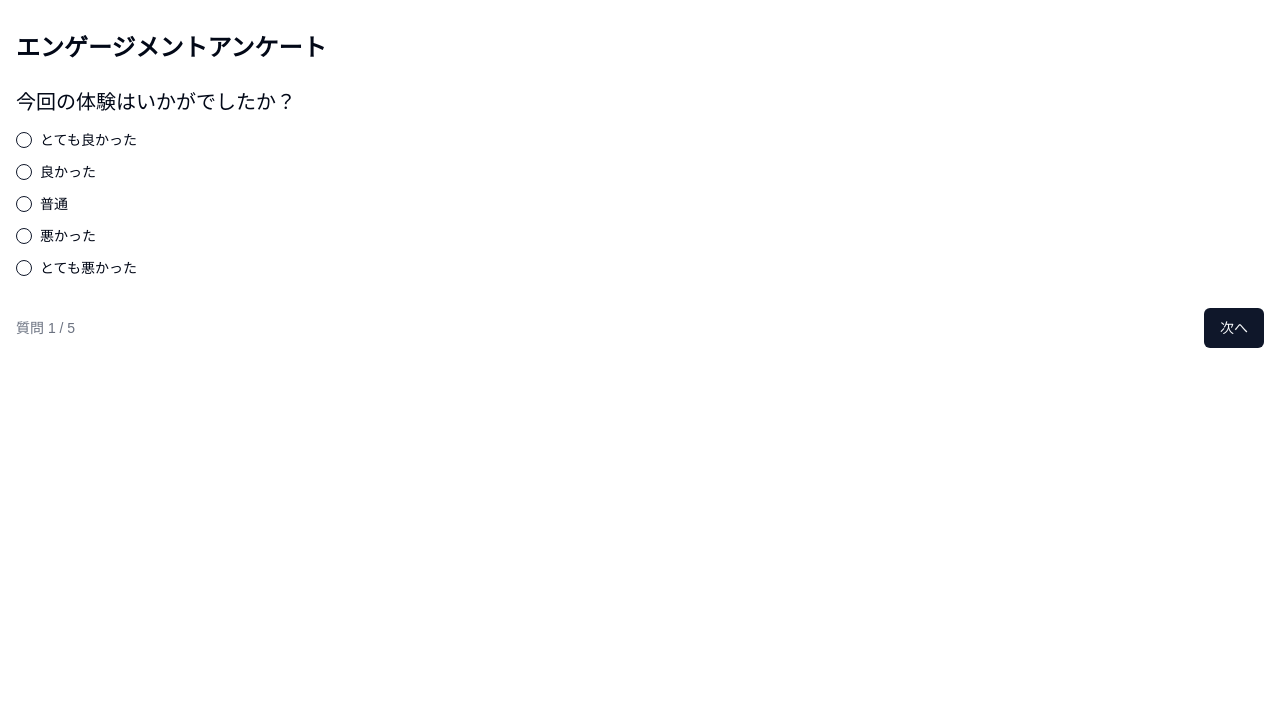
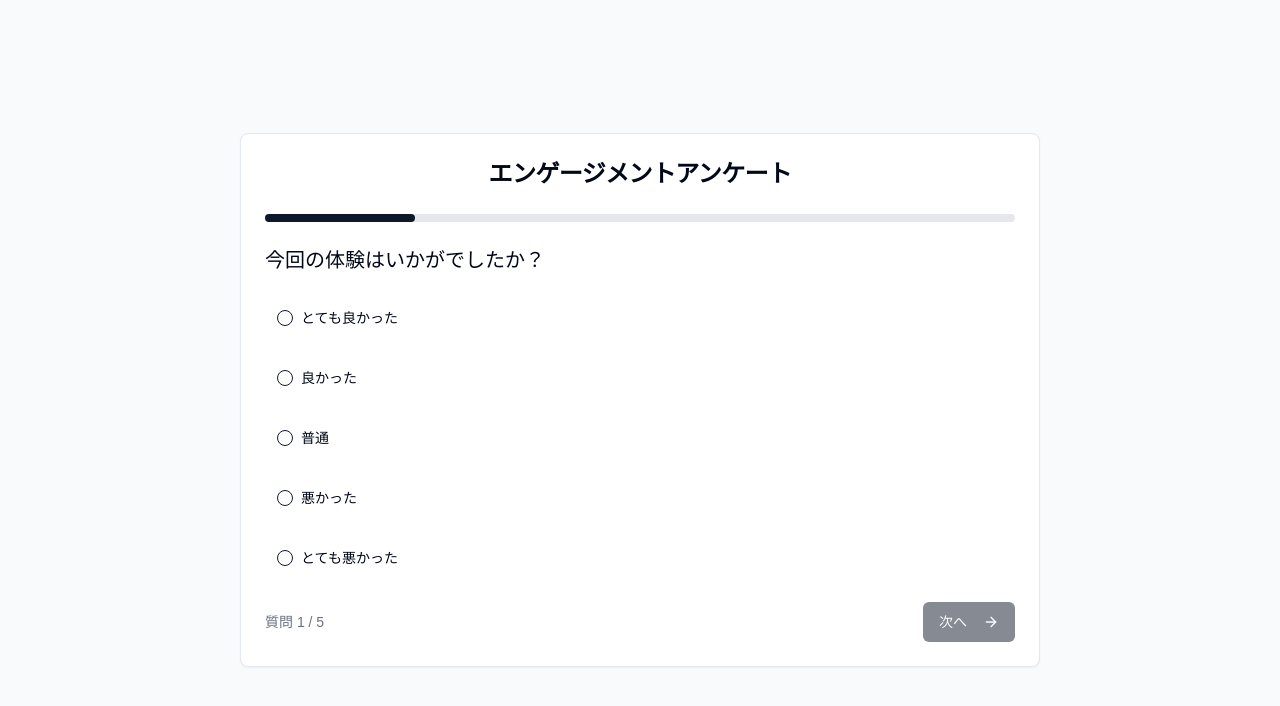
Before and after one commit to satorusekiguchi/meo, a Next.js app: page / in a window 1280 px wide. Shown: the top 706 px of the page. Built offline with nearby package versions, Linux system fonts and the light colour scheme.

Commit message:
UI/UXの改善とレスポンシブデザインの実装

```diff
--- a/src/app/api/submit/route.ts
+++ b/src/app/api/submit/route.ts
@@ -22,20 +22,23 @@ OPENAI_API_KEY: process.env.OPENAI_API_KEY || '',
 
 Object.entries(variables).forEach(([key, value]) => {
 if (!value) {
+console.error(`環境変数 ${key} が設定されていません。`);
 throw new Error(`環境変数 ${key} が設定されていません。`);
 }
+console.log(`${key} is present with length: ${value.length}`);
 });
 
 return variables;
 }
 
-const env = validateEnvironmentVariables();
-
+let env: EnvironmentVariables;
+try {
+env = validateEnvironmentVariables();
 console.log('環境変数の検証が完了しました。');
-console.log('GOOGLE_SERVICE_ACCOUNT_EMAIL:', env.GOOGLE_SERVICE_ACCOUNT_EMAIL);
-console.log('GOOGLE_SHEET_ID:', env.GOOGLE_SHEET_ID);
-console.log('OPENAI_API_KEY:', env.OPENAI_API_KEY ? '設定済み' : '未設定');
-console.log('GOOGLE_PRIVATE_KEY の長さ:', env.GOOGLE_PRIVATE_KEY.length);
+} catch (error) {
+console.error('環境変数の検証に失敗しました:', error);
+throw error;
+}
 
 const openai = new OpenAI({
 apiKey: env.OPENAI_API_KEY,
--- a/src/app/page.tsx
+++ b/src/app/page.tsx
@@ -1,10 +1,12 @@
 'use client'
 
-import { useState } from 'react'
+import { useState, useEffect } from 'react'
 import { Button } from '@/components/ui/button'
 import { RadioGroup, RadioGroupItem } from '@/components/ui/radio-group'
 import { Label } from '@/components/ui/label'
+import { Card, CardContent, CardFooter, CardHeader, CardTitle } from '@/components/ui/card'
 import SurveyResult from '@/components/SurveyResult'
+import { ArrowRight, Send } from 'lucide-react'
 
 const questions = [
 {
@@ -42,10 +44,21 @@ export default function Home() {
 const [isCompleted, setIsCompleted] = useState(false)
 const [generatedReview, setGeneratedReview] = useState('')
 
+useEffect(() => {
+const handleKeyDown = (event: KeyboardEvent) => {
+if (event.key === 'Enter' && answers[currentQuestion] !== '') {
+handleNext()
+}
+}
+window.addEventListener('keydown', handleKeyDown)
+return () => window.removeEventListener('keydown', handleKeyDown)
+}, [currentQuestion, answers])
+
 const handleAnswer = (answer: string) => {
 const newAnswers = [...answers]
 newAnswers[currentQuestion] = answer
 setAnswers(newAnswers)
+setError(null)
 }
 
 const handleNext = () => {
@@ -92,44 +105,77 @@ export default function Home() {
 return <SurveyResult generatedReview={generatedReview} />
 }
 
-  if (error) {
+const currentQuestionData = questions[currentQuestion]
+
 return (
-      <div className="text-center mt-10">
+<div className="flex items-center justify-center min-h-screen bg-gray-50">
+<Card className="w-full max-w-[800px] mx-4 my-8">
+<CardHeader>
+<CardTitle className="text-2xl font-bold text-center">エンゲージメントアンケート</CardTitle>
+</CardHeader>
+<CardContent>
+{error ? (
+<div className="text-center my-8">
 <div className="text-red-500 mb-4">{error}</div>
 <Button onClick={() => setError(null)}>もう一度試す</Button>
 </div>
-    )
-  }
-
-  if (isSubmitting) {
-    return <div className="text-center mt-10">送信中...</div>
-  }
-
-  const currentQuestionData = questions[currentQuestion]
-
-  return (
-    <div className="container mx-auto px-4 py-8">
-      <h1 className="text-2xl font-bold mb-6">エンゲージメントアンケート</h1>
-      <div className="mb-6">
-        <h2 className="text-xl mb-4">{currentQuestionData.question}</h2>
-        <RadioGroup onValueChange={handleAnswer} value={answers[currentQuestion]}>
+) : isSubmitting ? (
+<div className="text-center my-8">
+<div className="animate-pulse text-lg">送信中...</div>
+</div>
+) : (
+<>
+<div className="mb-6 bg-gray-200 h-2 rounded-full">
+<div
+className="bg-primary h-2 rounded-full transition-all duration-300 ease-in-out"
+style={{width: `${((currentQuestion + 1) / questions.length) * 100}%`}}
+/>
+</div>
+<h2 className="text-xl mb-6">{currentQuestionData.question}</h2>
+<RadioGroup
+onValueChange={handleAnswer}
+value={answers[currentQuestion]}
+className="space-y-3"
+>
 {currentQuestionData.options.map((option, index) => (
-            <div key={index} className="flex items-center space-x-2 mb-2">
+<div
+key={index}
+className="flex items-center space-x-2 p-3 rounded-lg hover:bg-gray-100 transition-colors cursor-pointer"
+onClick={() => handleAnswer(option)}
+>
 <RadioGroupItem value={option} id={`option-${index}`} />
-              <Label htmlFor={`option-${index}`}>{option}</Label>
+<Label htmlFor={`option-${index}`} className="flex-grow cursor-pointer">
+{option}
+</Label>
 </div>
 ))}
 </RadioGroup>
-      </div>
-      {error && <div className="text-red-500 mb-4">{error}</div>}
-      <div className="flex justify-between items-center">
+</>
+)}
+</CardContent>
+<CardFooter className="flex justify-between items-center">
 <div className="text-sm text-gray-500">
 質問 {currentQuestion + 1} / {questions.length}
 </div>
-        <Button onClick={handleNext}>
-          {currentQuestion === questions.length - 1 ? '送信' : '次へ'}
+<Button
+onClick={handleNext}
+disabled={answers[currentQuestion] === '' || isSubmitting}
+className="transition-all duration-300 ease-in-out transform hover:scale-105"
+>
+{currentQuestion === questions.length - 1 ? (
+<>
+送信
+<Send className="ml-2 h-4 w-4" />
+</>
+) : (
+<>
+次へ
+<ArrowRight className="ml-2 h-4 w-4" />
+</>
+)}
 </Button>
-      </div>
+</CardFooter>
+</Card>
 </div>
 )
 }
--- a/src/components/SurveyResult.tsx
+++ b/src/components/SurveyResult.tsx
@@ -1,6 +1,10 @@
+'use client'
+
 import { useState } from 'react'
 import { Button } from '@/components/ui/button'
 import { Textarea } from "@/components/ui/textarea"
+import { Card, CardContent, CardFooter, CardHeader, CardTitle } from '@/components/ui/card'
+import { Check, Copy } from 'lucide-react'
 
 interface SurveyResultProps {
 generatedReview: string;
@@ -16,29 +20,46 @@ export default function SurveyResult({ generatedReview }: SurveyResultProps) {
 }
 
 return (
-    <div className="w-full max-w-3xl mx-auto bg-white shadow-md rounded-lg overflow-hidden">
-      <div className="p-6">
-        <h2 className="text-2xl font-bold mb-2">アンケートが完了しました</h2>
-        <p className="text-gray-600 mb-6">ご協力ありがとうございます。以下に生成された口コミを表示しています。</p>
+<div className="flex items-center justify-center min-h-screen bg-gray-50 px-4">
+<Card className="w-full max-w-[800px]">
+<CardHeader>
+<CardTitle className="text-2xl font-bold text-center">アンケートが完了しました</CardTitle>
+</CardHeader>
+<CardContent className="space-y-6">
+<p className="text-gray-600 text-center">
+ご協力ありがとうございます。以下に生成された口コミを表示しています。
+</p>
 <div className="space-y-4">
-          <div>
-            <h3 className="text-lg font-semibold mb-2">生成された口コミ：</h3>
+<h3 className="text-lg font-semibold">生成された口コミ：</h3>
 <Textarea
 readOnly
 value={generatedReview}
-              className="w-full h-32 p-2 border rounded"
+className="w-full min-h-[150px] p-3 border rounded-md resize-none"
 />
 </div>
-          <Button onClick={handleCopy}>
-            {copySuccess ? 'コピーしました！' : '口コミをコピー'}
+<Button
+onClick={handleCopy}
+className="w-full flex items-center justify-center"
+>
+{copySuccess ? (
+<>
+<Check className="mr-2 h-4 w-4" />
+コピーしました！
+</>
+) : (
+<>
+<Copy className="mr-2 h-4 w-4" />
+口コミをコピー
+</>
+)}
 </Button>
-        </div>
-      </div>
-      <div className="bg-gray-100 px-6 py-4">
-        <p className="text-sm text-gray-500">
+</CardContent>
+<CardFooter className="bg-gray-100 text-sm text-gray-500 text-center">
+<p>
 この口コミは自動生成されたものです。必要に応じて編集してからご使用ください。
 </p>
-      </div>
+</CardFooter>
+</Card>
 </div>
 )
 }
```
Lines whose indentation alone changed are shown as unchanged.
